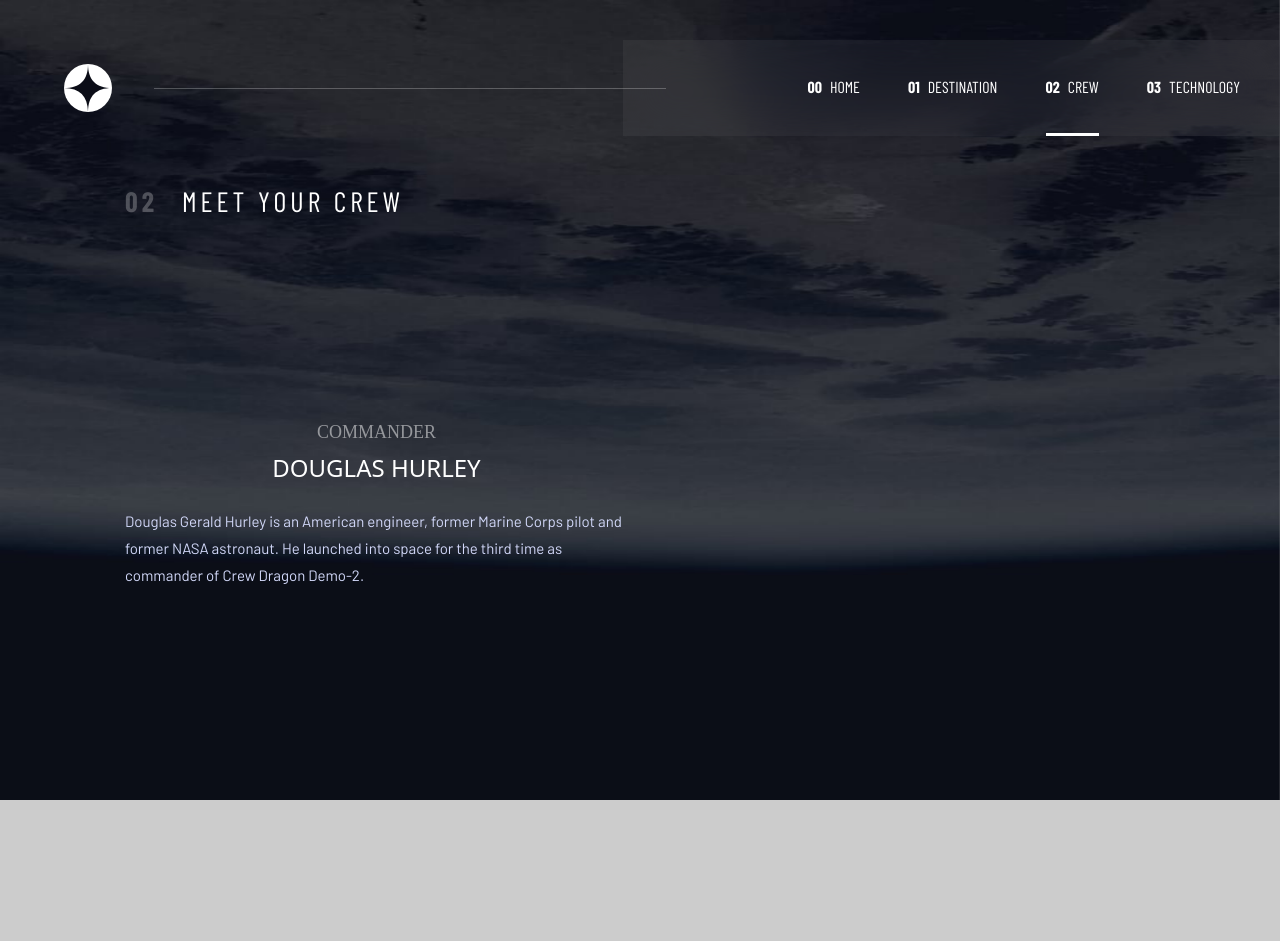
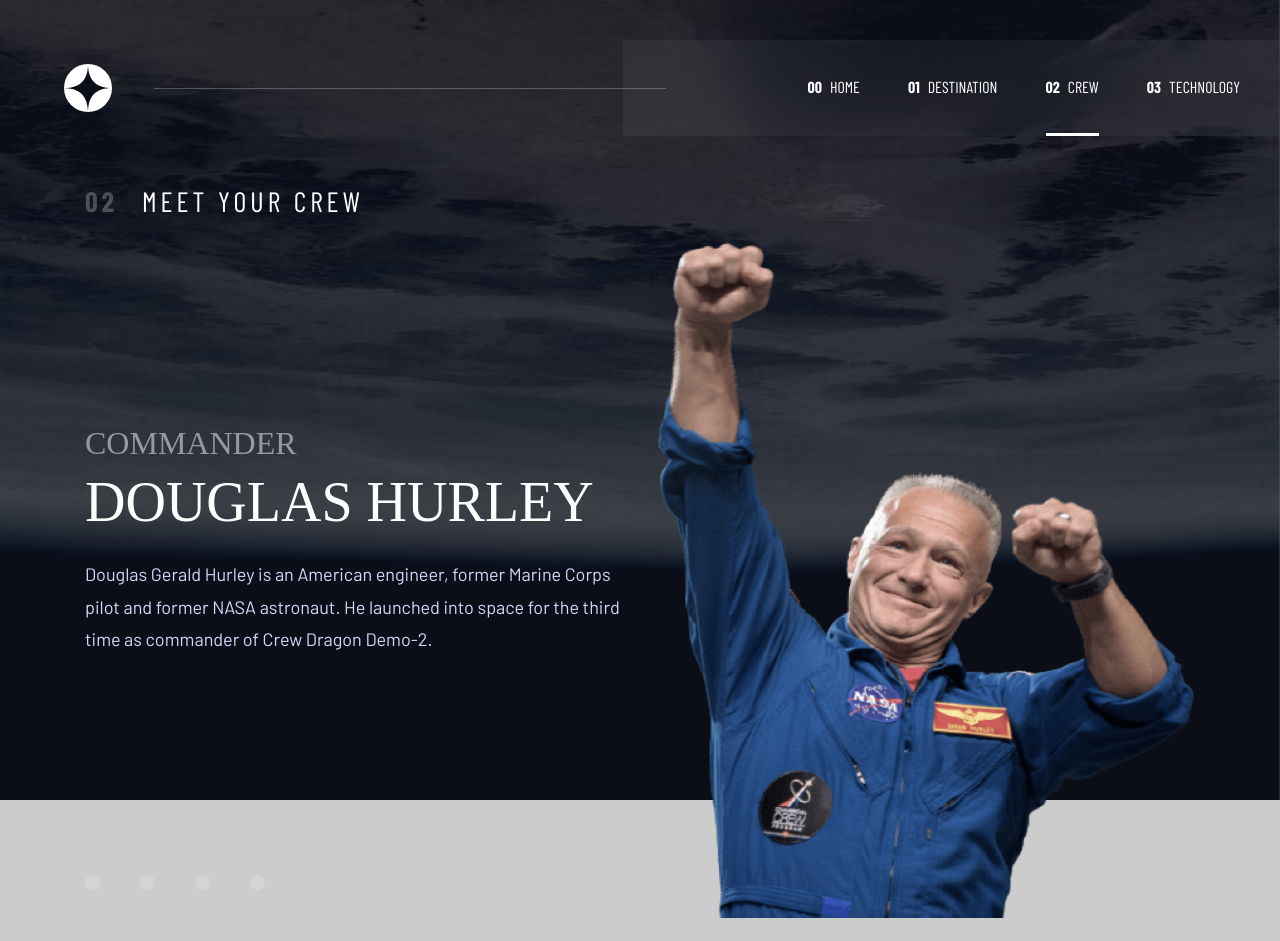
Before and after one commit to Squ1nty/space-tourism-website, a website built with Vite: page starter-code/html/crew.html in a window 1280 px wide. Before the commit the page ends 800 px from the top, so only its background shows below. Built offline with nearby package versions, Linux system fonts and the light colour scheme; a web font is replaced by a local one.

Commit message:
Cre almost complete. Just need other slides and transitions.

```diff
--- a/index.html
+++ b/index.html
@@ -38,7 +38,7 @@
       </ul>
     </nav>
   </header>
-  <main class="grid grid-rows-customMobileMainRows h-full md:gap-12 p-6 md:py-32 md:px-10 lg:py-32 lg:max-w-[1110px] lg:flex lg:flex-row lg:justify-center lg:items-end lg:self-center lg:justify-self-center 2xl:max-w-[1500px]">
+  <main class="grid grid-rows-customMobileMainRows h-full md:gap-12 p-6 md:py-32 md:px-10 lg:py-32 lg:max-w-[1110px] lg:flex lg:flex-row lg:justify-center lg:items-end lg:self-center lg:justify-self-center 2xl:max-w-[1500px] 2xl:items-center">
     <section class="flex flex-col gap-6 text-center lg:text-start">
       <p class="text-[var(--blue-300)] text-6-mobile md:text-5">SO, YOU WANT TO TRAVEL TO</p>
       <h1 class="text-1-mobile md:text-1">SPACE</h1>
@@ -48,7 +48,7 @@
         we&apos;ll give you a truly out of this world experience!
       </p>
     </section>
-    <section class="w-full h-full self-center justify-self-center flex items-center justify-center lg:items-end lg:justify-end lg:self-end lg:justify-self-end">
+    <section class="w-full h-full self-center justify-self-center flex items-center justify-center lg:items-end lg:justify-end lg:self-end lg:justify-self-end 2xl:items-center">
       <div class="flex items-center justify-center h-36 w-36 rounded-[50%] outline-none md:h-[272px] md:w-[272px] lg:w-[448px] lg:h-[448px] lg:border-[88px] lg:border-white lg:border-solid lg:border-opacity-0 lg:hover:border-opacity-10 lg:focus-within:border-opacity-10 transition-all duration-150">
         <a class="flex items-center justify-center bg-white rounded-[50%] w-full h-full outline-none text-black text-4-mobile md:text-4 lg:hover:w-full lg:hover:h-full  lg:focus:w-full lg:focus:h-full lg:h-[272px] lg:w-[272px]" href="./starter-code/html/destination.html" role="button">EXPLORE</a>
       </div>
--- a/starter-code/css/index.css
+++ b/starter-code/css/index.css
@@ -36,19 +36,19 @@ body{
   background-color: #cccccc;
 }
 
-.text-1-mobile, .text-1, .text-2-mobile, .text-2-tablet, .text-2, .text-3, .text-4-mobile, .text-4, .text-6{
+.text-1-mobile, .text-1, .text-2-mobile, .text-2-tablet, .text-2, .text-3-mobile, .text-3-tablet, .text-3, .text-4-mobile, .text-4-tablet, .text-4, .text-6{
   font-family: "Bellefair", serif;
 }
 .text-5-mobile, .text-5, .text-7, .text-8-mobile, .text-8, .text-6-mobile{
   font-family: "Barlow Condensed", sans-serif;
 }
-.text-1-mobile, .text-1, .text-2-mobile, .text-2-tablet, .text-2, .text-3-mobile, .text-3, .text-4-mobile, .text-4, .text-6-mobile, .text-6, .text-9{
+.text-1-mobile, .text-1, .text-2-mobile, .text-2-tablet, .text-2, .text-3-mobile, .text-3-tablet, .text-3, .text-4-mobile, .text-4-tablet, .text-4, .text-6-mobile, .text-6, .text-9{
   letter-spacing: 0px;
 }
-.text-1-mobile, .text-1, .text-2-mobile, .text-2-tablet, .text-2, .text-3-mobile, .text-3, .text-4-mobile, .text-4, .text-5-mobile, .text-5, .text-6-mobile, .text-6, .text-7, .text-8-mobile, .text-8{
+.text-1-mobile, .text-1, .text-2-mobile, .text-2-tablet, .text-2, .text-3-mobile, .text-3-tablet, .text-3, .text-4-mobile, .text-4-tablet, .text-4, .text-5-mobile, .text-5, .text-6-mobile, .text-6, .text-7, .text-8-mobile, .text-8{
   line-height: normal;
 }
-.text-1-mobile, .text-1, .text-2-mobile, .text-2-tablet, .text-2, .text-3-mobile, .text-3, .text-4-mobile, .text-4, .text-5-mobile, .text-5, .text-6-mobile, .text-6, .text-7, .text-8-mobile, .text-8, .text-9-mobile, .text-9-tablet, .text-9{
+.text-1-mobile, .text-1, .text-2-mobile, .text-2-tablet, .text-2, .text-3-mobile, .text-3-tablet, .text-3, .text-4-mobile, .text-4, .text-5-mobile, .text-5, .text-6-mobile, .text-6, .text-7, .text-8-mobile, .text-8, .text-9-mobile, .text-9-tablet, .text-9{
   color: var(--white);
 }
 
@@ -57,7 +57,8 @@ body{
   .text-1{font-size: 144px;}
   .text-2{font-size: 100px;}
   .text-2-mobile, .text-3{font-size: 56px;}
-  .text-3-mobile{font-size: 24px;}
+  .text-3-tablet{font-size: 40px};
+  .text-3-mobile, .text-4-tablet{font-size: 24px;}
   .text-4-mobile{font-size: 18px;}
   .text-4{font-size: 32px;}
   .text-5{
--- a/starter-code/html/crew.html
+++ b/starter-code/html/crew.html
@@ -39,29 +39,36 @@
       </ul>
     </nav>
   </header>
-  <main class="grid grid-rows-customMobileMainRows w-full p-6 h-full gap-6 md:p-10 lg:py-12 lg:max-w-[1110px] lg:justify-start lg:items-center lg:self-center lg:justify-self-center 2xl:max-w-[1500px]">
-    <div class="flex gap-6 items-center justify-center lg:justify-start">
+  <main class="grid grid-rows-customMobileMainRows w-full p-6 h-full gap-6 md:p-10 lg:py-12 lg:px-0 lg:max-w-[1110px] lg:justify-start lg:items-center lg:self-center lg:justify-self-center 2xl:max-w-[1500px]">
+    <div class="flex gap-6 items-center justify-center md:justify-start">
       <p class="text-6-mobile font-bold opacity-25 md:text-5-tablet lg:text-5">02</p>
       <p class="text-6-mobile md:text-5-tablet lg:text-5">MEET YOUR CREW</p>
     </div>
-    <div class="flex flex-col items-center justify-center gap-6 lg:grid lg:grid-cols-2 h-fit">
-      <div class="flex flex-col w-full gap-6 mt-10">
-        <div class="flex flex-col w-full gap-6">
-          <div class="flex flex-col w-full gap-2 text-center">
-            <p class="text-4-mobile opacity-50">COMMANDER</p>
-            <p class="text-3-mobile">DOUGLAS HURLEY</p>
+    <div class="flex flex-col w-full h-fit items-center justify-center gap-6 lg:grid lg:grid-cols-2 lg:gap-8 lg:h-full">
+      <div class="flex flex-col items-center justify-center w-full h-full gap-6 mt-10">
+        <div class="flex flex-col w-full lg:h-full lg:justify-center gap-6">
+          <div class="flex flex-col w-full gap-2 text-center lg:text-start">
+            <p class="text-4-mobile md:text-4-tablet lg:text-4 opacity-50">COMMANDER</p>
+            <p class="text-3-mobile md:text-3-tablet lg:text-3">DOUGLAS HURLEY</p>
           </div>
           <div class="w-full text-center lg:text-start">
-            <p class="text-9-mobile text-[var(--blue-300)]">
+            <p class="text-9-mobile text-[var(--blue-300)] md:text-9-tablet lg:text-9">
               Douglas Gerald Hurley is an American engineer, former Marine Corps pilot and
               former NASA astronaut. He launched into space for the third time as commander
-              of Crew Dragon Demo-2.
+              of Crew Dragon Demo-2.<br><br>
             </p>
           </div>
         </div>
-        <div></div>
+        <div class="flex w-full items-center justify-center gap-4 lg:justify-start lg:pb-12 lg:gap-10">
+          <button class="bg-white bg-opacity-[17.44%] w-[10px] h-[10px] rounded-[50%] outline-none [ hover:bg-opacity-50 focus:bg-opacity-50 transition-colors duration-150 ] lg:w-[15px] lg:h-[15px]"></button>
+          <button class="bg-white bg-opacity-[17.44%] w-[10px] h-[10px] rounded-[50%] outline-none [ hover:bg-opacity-50 focus:bg-opacity-50 transition-colors duration-150 ] lg:w-[15px] lg:h-[15px]"></button>
+          <button class="bg-white bg-opacity-[17.44%] w-[10px] h-[10px] rounded-[50%] outline-none [ hover:bg-opacity-50 focus:bg-opacity-50 transition-colors duration-150 ] lg:w-[15px] lg:h-[15px]"></button>
+          <button class="bg-white bg-opacity-[17.44%] w-[10px] h-[10px] rounded-[50%] outline-none [ hover:bg-opacity-50 focus:bg-opacity-50 transition-colors duration-150 ] lg:w-[15px] lg:h-[15px]"></button>
+        </div>
       </div>
-      <div></div>
+      <div class="grid place-items-center w-full h-full">
+        <img class="w-[271.24px] h-[340px] md:w-[446.8px] md:h-[560px] lg:w-[539.28px] lg:h-[676px]" src="../assets/crew/image-douglas-hurley.png" alt="PNG of Douglas Hurley">
+      </div>
     </div>
   </main>
   <script type="module" src="../js/header.js"></script>
--- a/starter-code/html/destination.html
+++ b/starter-code/html/destination.html
@@ -39,7 +39,7 @@
       </ul>
     </nav>
   </header>
-  <main class="grid grid-rows-customMobileMainRows w-full p-6 h-full gap-2 md:p-10 lg:py-12 lg:max-w-[1110px] lg:justify-center lg:items-end lg:self-center lg:justify-self-center 2xl:max-w-[1500px]">
+  <main class="grid grid-rows-customMobileMainRows w-full p-6 h-full gap-2 md:p-10 lg:py-12 lg:max-w-[1110px] lg:justify-center lg:items-end lg:self-center lg:justify-self-center 2xl:max-w-[1500px] 2xl:items-center">
     <div class="flex gap-6 items-center justify-center lg:justify-start">
       <p class="text-6-mobile font-bold opacity-25 md:text-5-tablet lg:text-5">01</p>
       <p class="text-6-mobile md:text-5-tablet lg:text-5">PICK YOUR DESTINATION</p>
```
